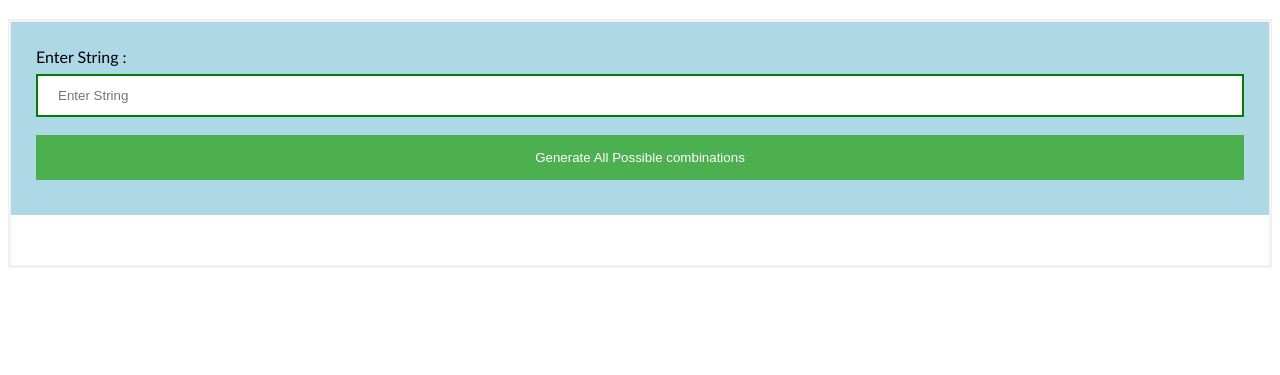
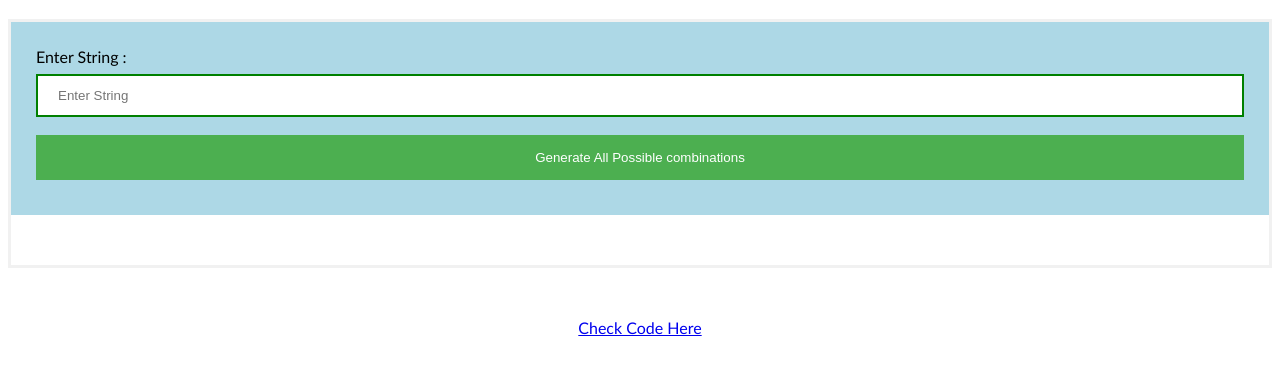
Before and after one commit to azeemaijaz/azeemaijaz.github.io, a plain HTML site: page combinator.html in a window 1280 px wide. Shown: the part 63-438 px from the top of the page. Drawn offline with Linux system fonts and the light colour scheme.

Commit message:
Update combinator.html

```diff
--- a/combinator.html
+++ b/combinator.html
@@ -39,6 +39,7 @@ button {
 </head>
 <body>
     <center> <h1>Word Combination Generator</h1> </center>
+
     <form>
         <div class="container">
             <label>Enter String : </label>
@@ -99,5 +100,6 @@ function getcombinations(input) {
 
 
 </script>
+<footer style="margin-top: 50px; text-align: center " ><a href = "https://github.com/azeemaijaz/azeemaijaz.github.io/blob/master/combinator.js" >Check Code Here</a></footer>
 </body>
 </html>
```
